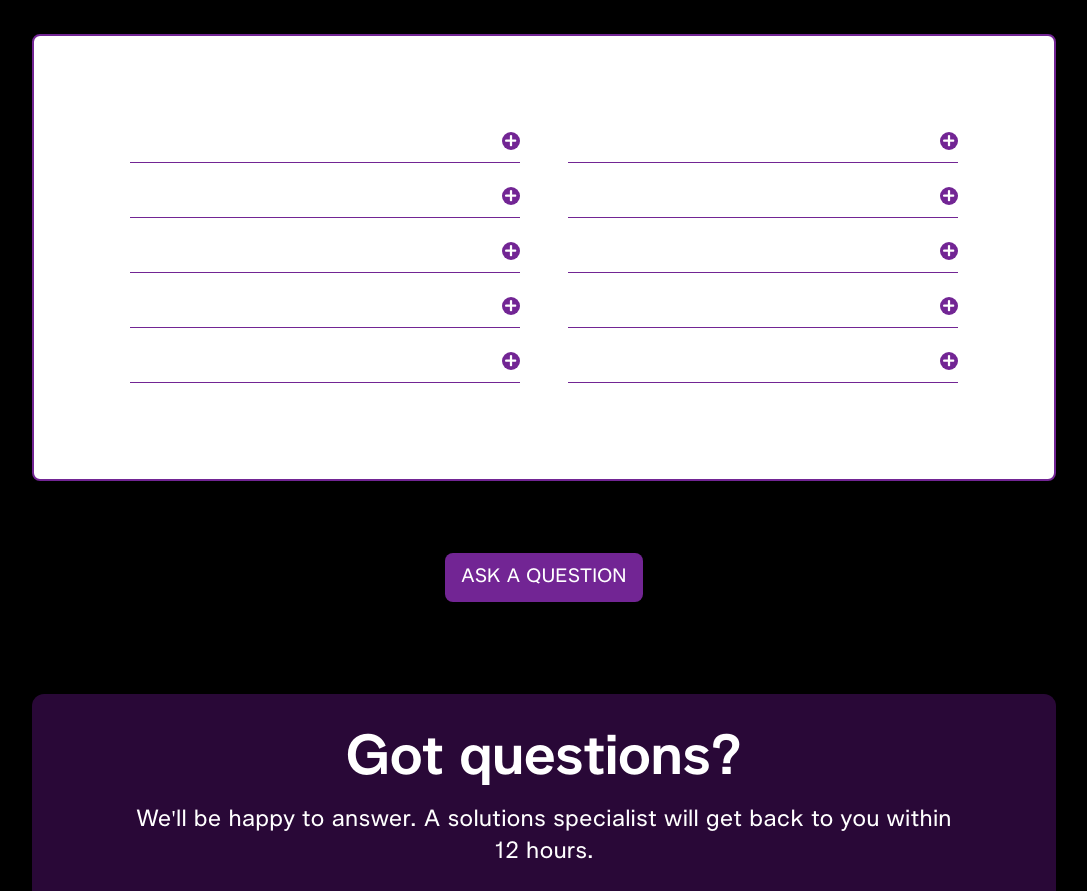
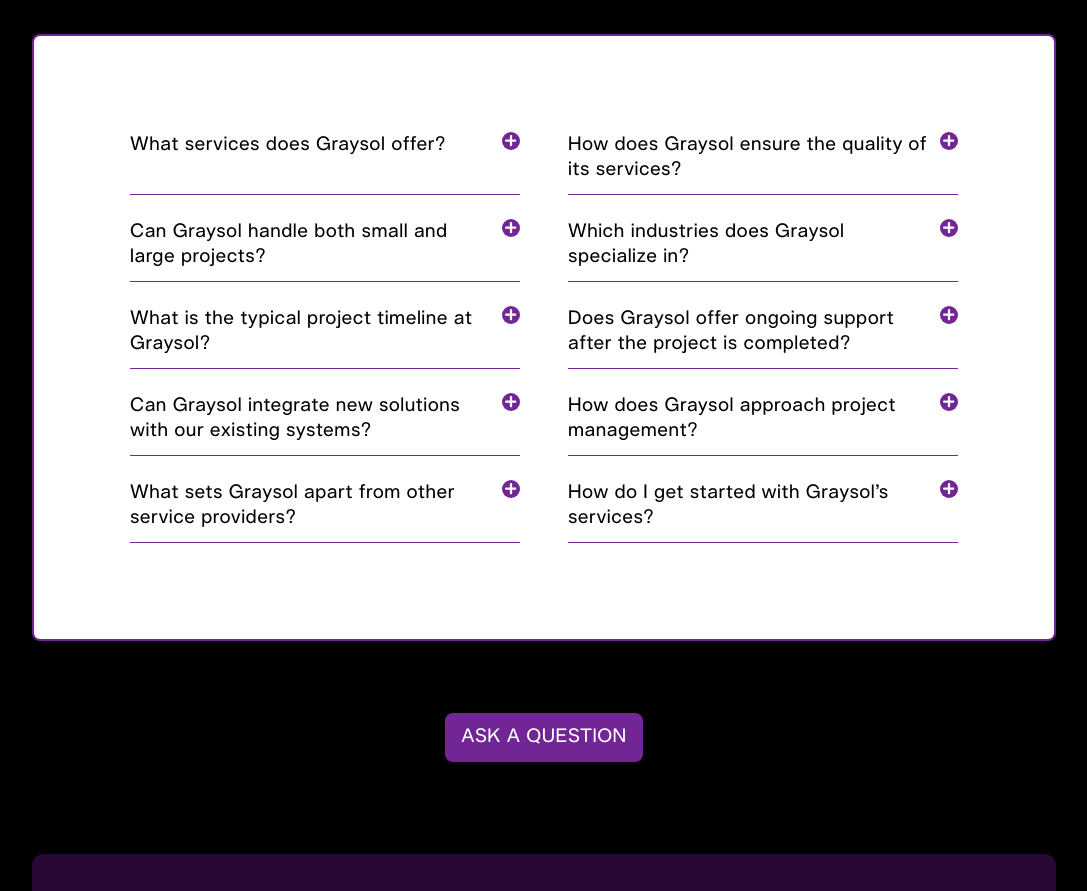
Before and after one commit to faahad43/Graysol-Web-App-New, a React (Vite) app: page / in a window 1280 px wide. Shown: the part 7680-8571 px from the top of the page, without its empty margins (96-1183 px from the left). Built offline with nearby package versions, Linux system fonts and the light colour scheme.

Commit message:
modified:   src/Pages/Home.jsx 	modified:   src/Pages/NotFound.jsx

```diff
--- a/src/Pages/Home.jsx
+++ b/src/Pages/Home.jsx
@@ -3,46 +3,47 @@
 
 
 const Home = () => {
-  const faqs = [
+  const faqs =[
     {
-            question : '',
-            answer :''
+      "question": "What services does Graysol offer?",
+      "answer": "Graysol offers a wide range of services, including software development, website and application design, mobile app development, data science and AI solutions, personal branding, and graphic design."
     },
     {
-            question : '',
-            answer :''
+      "question": "How does Graysol ensure the quality of its services?",
+      "answer": "Our team follows industry best practices, uses the latest technologies, and maintains rigorous quality assurance processes to deliver high-quality solutions that meet your business needs."
     },
     {
-            question : '',
-            answer :''
+      "question": "Can Graysol handle both small and large projects?",
+      "answer": "Absolutely! Whether you need a simple solution or a complex, large-scale project, we have the expertise and resources to handle projects of all sizes."
     },
     {
-            question : '',
-            answer :''
+      "question": "Which industries does Graysol specialize in?",
+      "answer": "We serve a wide range of industries including technology, finance, healthcare, retail, and more. Our solutions are tailored to meet the unique needs of each sector."
     },
     {
-            question : '',
-            answer :''
+      "question": "What is the typical project timeline at Graysol?",
+      "answer": "Project timelines vary depending on the scope and complexity, but we provide clear estimates during the planning phase and keep you informed throughout the project to ensure timely delivery."
     },
     {
-            question : '',
-            answer :''
+      "question": "Does Graysol offer ongoing support after the project is completed?",
+      "answer": "Yes, we provide continuous support, maintenance, and optimization services to ensure your solutions remain effective and up-to-date as your business evolves."
     },
     {
-            question : '',
-            answer :''
-        },{
-            question : '',
-            answer :''
+      "question": "Can Graysol integrate new solutions with our existing systems?",
+      "answer": "Yes, we specialize in seamless integration, ensuring that any new software, design, or application works smoothly with your existing tools and platforms."
     },
     {
-            question : '',
-            answer :''
+      "question": "How does Graysol approach project management?",
+      "answer": "We use agile methodologies and maintain clear, consistent communication throughout each project, ensuring flexibility and delivering results that align with your vision."
     },
     {
-            question : '',
-            answer :''
+      "question": "What sets Graysol apart from other service providers?",
+      "answer": "Our commitment to quality, creativity, and client satisfaction, combined with our extensive expertise and holistic approach, makes us a trusted partner for businesses of all sizes."
     },
+    {
+      "question": "How do I get started with Graysol’s services?",
+      "answer": "Simply reach out to us through our website or email. We’ll schedule a consultation to understand your needs and discuss how we can help bring your project to life."
+    }
   ]
 
   return (
--- a/src/Pages/NotFound.jsx
+++ b/src/Pages/NotFound.jsx
@@ -1,7 +1,30 @@
 import React from 'react'
+import { Link } from 'react-router-dom'
 
 export const NotFound = () => {
   return (
-    <div>NotFound</div>
+        <div class="lg:px-24 lg:py-24 md:py-20 md:px-44 px-4 py-24 items-center flex justify-center flex-col-reverse lg:flex-row md:gap-28 gap-16">
+              <div class="xl:pt-24 w-full xl:w-1/2 relative pb-12 lg:pb-0">
+                  <div class="relative">
+                      <div class="absolute z-50">
+                          <div class="">
+                              <h1 class="my-2 text-gray-800 font-bold text-2xl">
+                                  Looks like you've found the
+                                  doorway to the great nothing
+                              </h1>
+                              <p class="my-2 text-gray-800">Sorry about that! Please visit our hompage to get where you need to go.</p>
+                              <Link to='/'><button class="sm:w-full lg:w-auto my-2 border rounded md py-4 px-8 text-center bg-indigo-600 text-white hover:bg-indigo-700 focus:outline-none focus:ring-2 focus:ring-indigo-700 focus:ring-opacity-50">Take me there!</button>
+                              </Link>
+                          </div>
+                      </div>
+                      <div>
+                          <img src="https://i.ibb.co/G9DC8S0/404-2.png" />
+                      </div>
+                  </div>
+              </div>
+              <div>
+                  <img src="https://i.ibb.co/ck1SGFJ/Group.png" />
+              </div>
+          </div>
   )
 }
```
Lines whose indentation alone changed are shown as unchanged.
